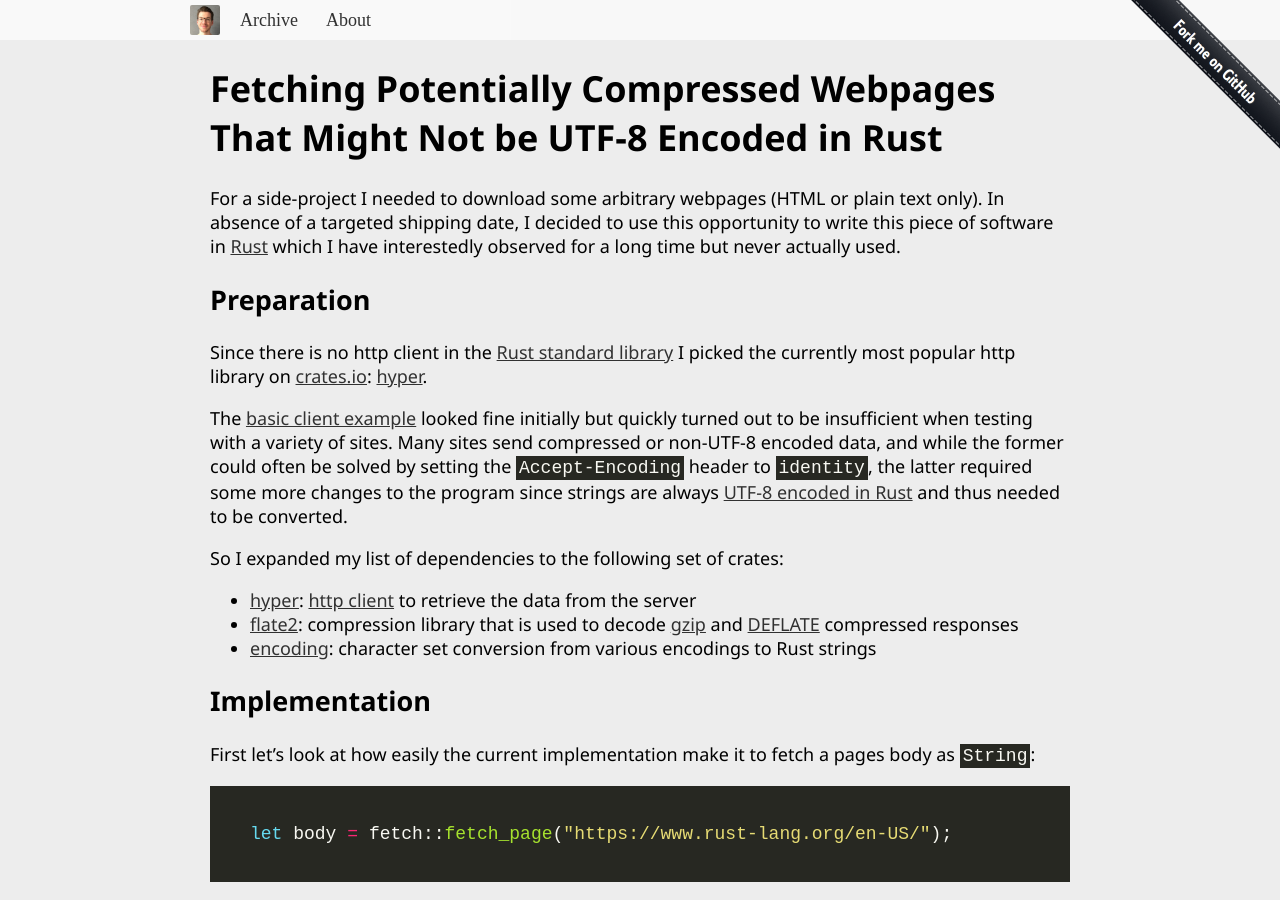
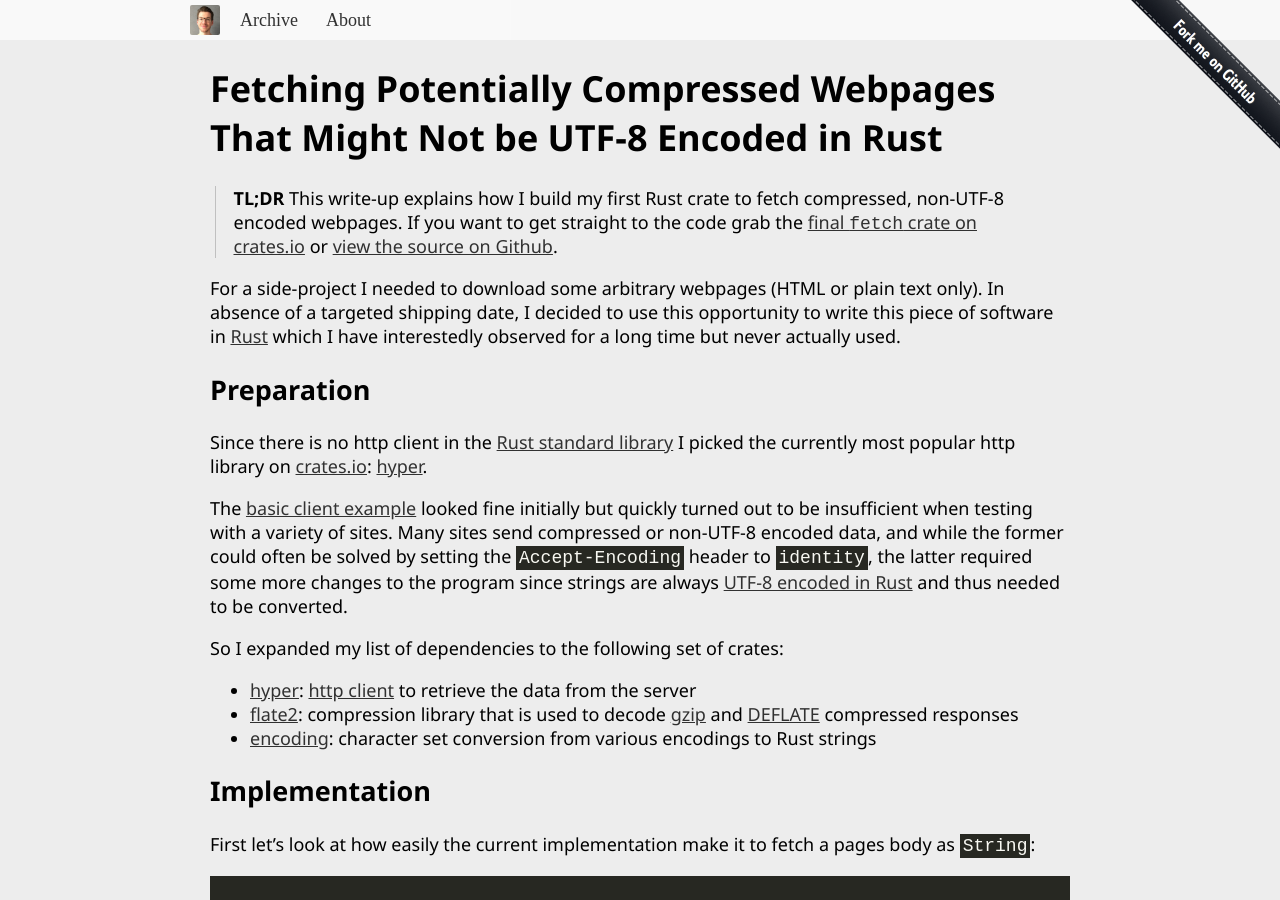
Before and after one commit to tp/page, a Jekyll site: the page built from articles/_posts/2016-08-07-Fetching-Compressed-Websites-in-Rust.md, in a window 1280 px wide and 900 px high. Built offline with Jekyll 4.4.1, drawn with Linux system fonts in a browser that asks for light colours.

Commit message:
Add TL;DR

```diff
--- a/articles/_posts/2016-08-07-Fetching-Compressed-Websites-in-Rust.md
+++ b/articles/_posts/2016-08-07-Fetching-Compressed-Websites-in-Rust.md
@@ -2,6 +2,9 @@
 title: Fetching Potentially Compressed Webpages That Might Not be UTF-8 Encoded in Rust
 layout: default
 ---
+
+> **TL;DR** This write-up explains how I build my first Rust crate to fetch compressed, non-UTF-8 encoded webpages.
+If you want to get straight to the code grab the [final `fetch` crate on crates.io](https://crates.io/crates/fetch) or [view the source on Github](https://github.com/tp/fetch-rs).
 
 For a side-project I needed to download some arbitrary webpages (HTML or plain text only). In absence of a targeted shipping date, I decided to use this opportunity to write this piece of software in [Rust](https://www.rust-lang.org/) which I have interestedly observed for a long time but never actually used.
 
```
